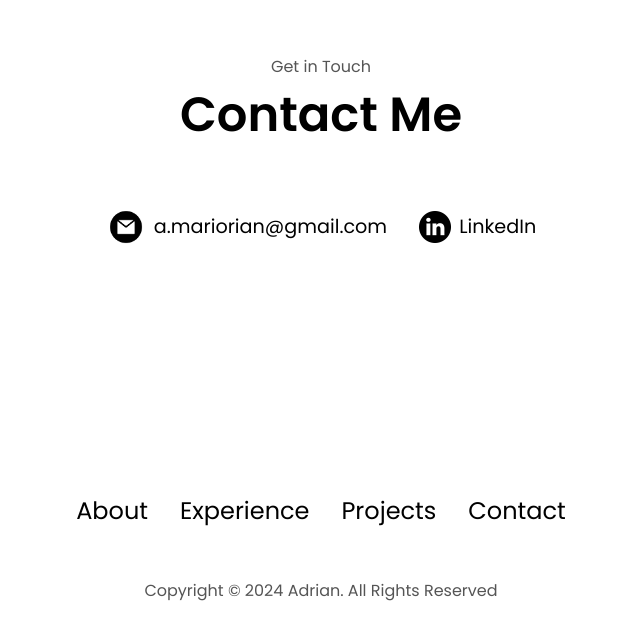
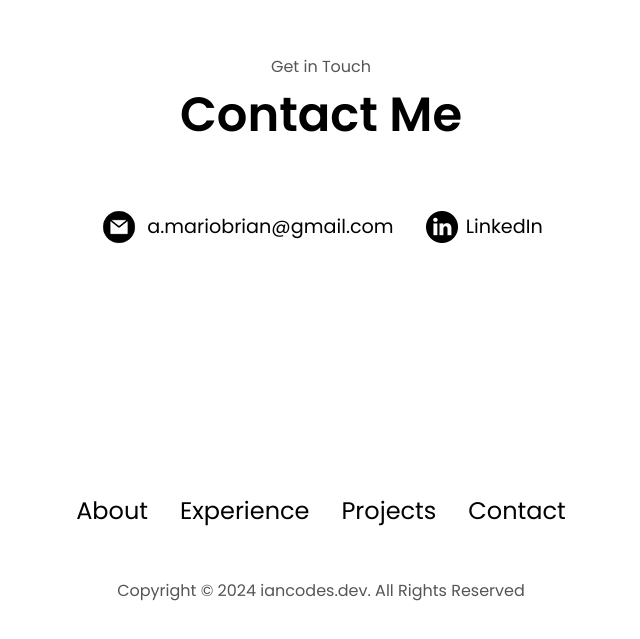
Before and after one commit to adbrian/portfolio1, a plain HTML site: page index.html in a window 1280 px wide. Shown: the part 3318-3957 px from the top of the page, without its empty margins (319-959 px from the left). Drawn offline with Linux system fonts and the light colour scheme.

Commit message:
fixed typos

```diff
--- a/index.html
+++ b/index.html
@@ -227,7 +227,7 @@
     onclick="location.href='./#projects'">
   </section>
   <section id="projects">
-    <p class="section__text__p1">Browser My Recent</p>
+    <p class="section__text__p1">Browse My Recent</p>
     <h1 class="title">Projects</h1>
     <div class="experience-details-container">
       <div class="about-containers">
@@ -298,7 +298,7 @@
         src="./assets/email.png"
         alt="Email icon"
         class="icon contact-icon email-icon">
-        <p><a href="mailto:a.mariobrian@gmail.com">a.mariorian@gmail.com</a></p>
+        <p><a href="mailto:a.mariobrian@gmail.com">a.mariobrian@gmail.com</a></p>
       </div>
       <div class="contact-info-container">
         <img
@@ -320,7 +320,7 @@
         </ul>
       </div>
     </nav>
-    <p>Copyright &#169; 2024 Adrian. All Rights Reserved</p>
+    <p>Copyright &#169; 2024 iancodes.dev. All Rights Reserved</p>
   </footer>
   <script src="script.js"></script>
 </body>
```
